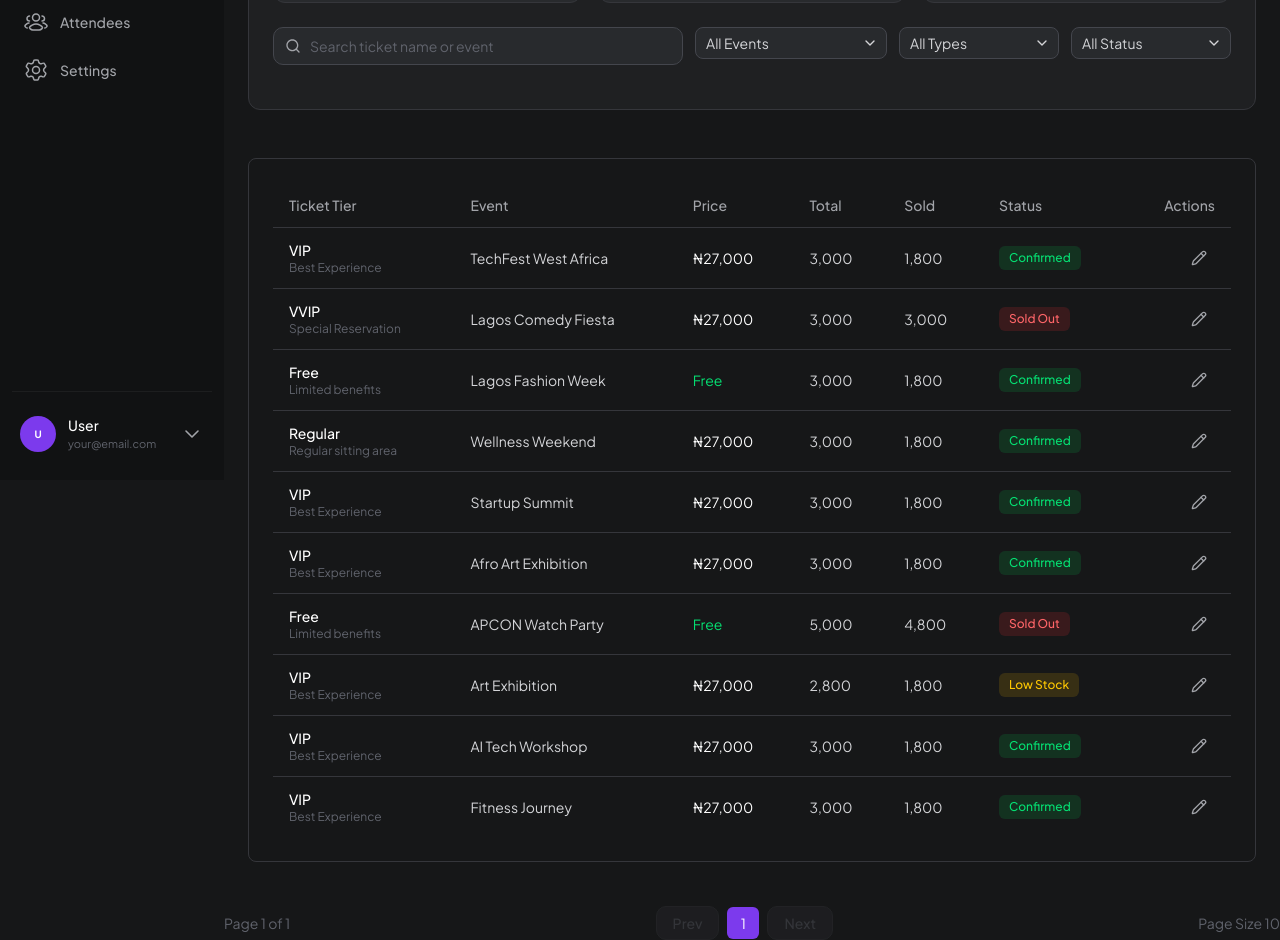
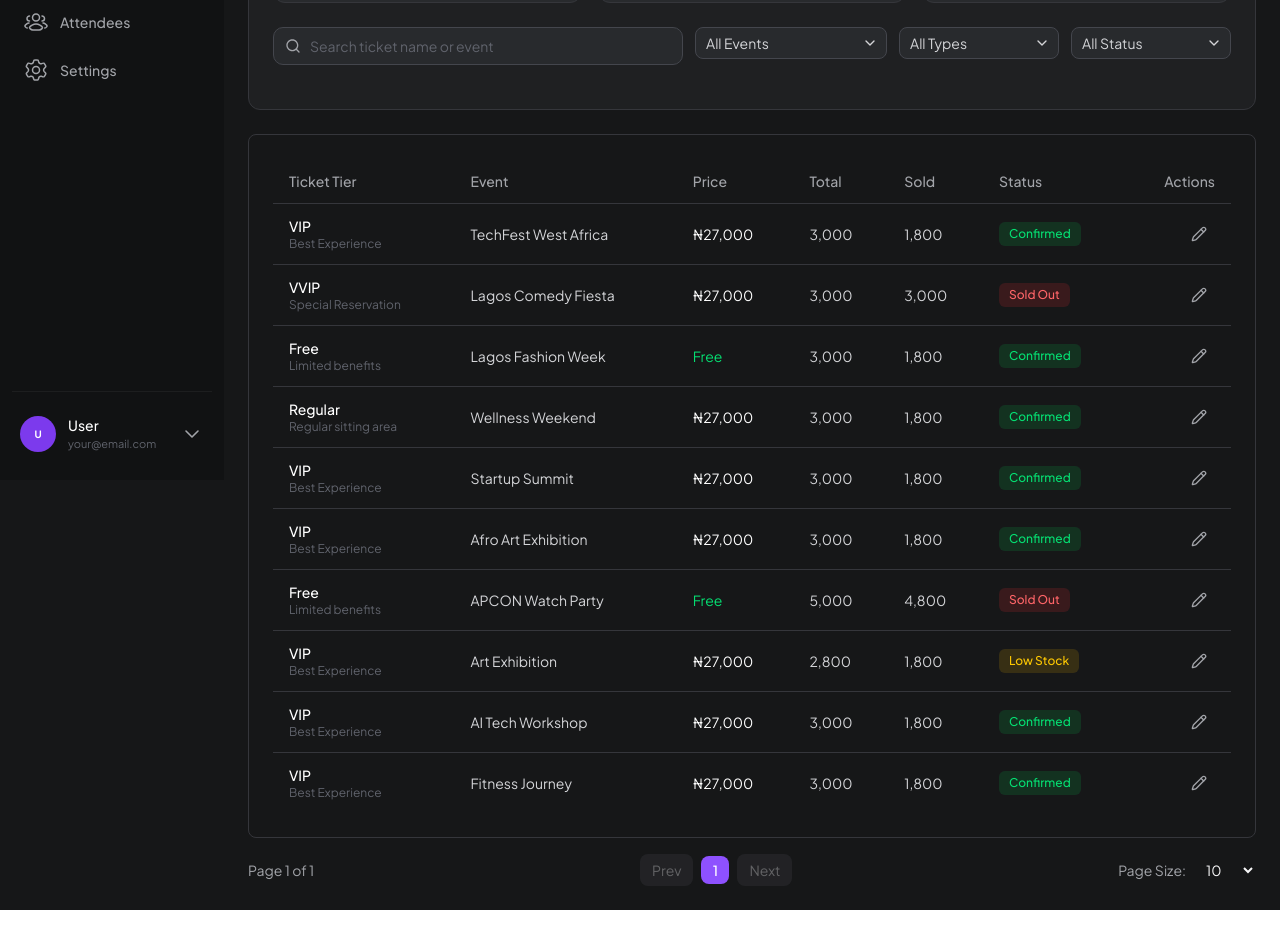
Before and after one commit to dev-prosper99/interns-project, a React (Vite) app: page /tickets in a window 1280 px wide. Shown: the part 320-1260 px from the top of the page. After the commit the page ends 1230 px from the top, so only its background shows below. Built offline with nearby package versions, Linux system fonts and the light colour scheme; sample sign-in values are in the browser's storage.

Commit message:
feat: Implement pagination component and integrate it across various pages; remove unnecessary console logs; update styles for consistency

```diff
--- a/package.json
+++ b/package.json
@@ -36,7 +36,6 @@
     "eslint-plugin-react-hooks": "^7.1.1",
     "eslint-plugin-react-refresh": "^0.5.3",
     "globals": "^17.7.0",
-    "prettier": "^3.9.6",
     "typescript": "~6.0.2",
     "typescript-eslint": "^8.62.0",
     "vite": "^8.1.1"
--- a/src/components/DashBoard/AdminDashboard/Atendee/Attendees.tsx
+++ b/src/components/DashBoard/AdminDashboard/Atendee/Attendees.tsx
@@ -5,6 +5,7 @@ import AttendeeHeader from "./AttendeeHeader";
 import { ATTENDEES, TIER_SUBTITLE, type Attendee, type Status } from "./Data";
 import { Button } from "@/components/ui/button";
 import { Input } from "@/components/ui/input";
+import { Pagination } from "@/components/ui/paginition";
 import {
   Select,
   SelectContent,
@@ -213,6 +214,9 @@ export default function AttendeesPage() {
           </div>
 
           <div className="overflow-hidden rounded-xl border border-white/10 bg-neutral-1000">
+            <Pagination items={filtered} initialPageSize={10}>
+              {(paginated) => (
+                <>
                   <div className="overflow-x-auto">
                     <table className="w-full min-w-225 text-left text-sm">
                       <thead>
@@ -228,7 +232,7 @@ export default function AttendeesPage() {
                         </tr>
                       </thead>
                       <tbody>
-                  {filtered.map((a) => (
+                        {paginated.map((a) => (
                           <tr
                             key={a.id}
                             className="border-b border-white/5 last:border-0 hover:bg-white/"
@@ -275,7 +279,7 @@ export default function AttendeesPage() {
                               >
                                 <EyeIcon />{" "}
                                 <p className="text-purple-500 cursor-pointer">
-                            Veiw details
+                                  View details
                                 </p>
                               </div>
                             </td>
@@ -283,42 +287,18 @@ export default function AttendeesPage() {
                         ))}
                       </tbody>
                     </table>
+
                   </div>
+                </>
+              )}
+            </Pagination>
 
-            <div className="flex items-center justify-between border-t border-white/10 px-4 py-3 text-sm text-neutral-500">
-              <span>Page 1 of 1</span>
-              <div className="flex items-center gap-2">
-                <Button
-                  variant="outline"
-                  size="sm"
-                  className="border-white/10 text-neutral-400 hover:bg-white/5"
-                >
-                  Prev
-                </Button>
-                <Button
-                  size="sm"
-                  className="bg-violet-600 hover:bg-violet-600/90"
-                >
-                  1
-                </Button>
-                <Button
-                  variant="outline"
-                  size="sm"
-                  className="border-white/10 text-neutral-400 hover:bg-white/5"
-                >
-                  Next
-                </Button>
-              </div>
-            </div>
           </div>
         </main>
       </div>
 
       {selected && (
-        <AttendeeDetailsModal
-          attendee={selected}
-          onClose={() => setSelected(null)}
-        />
+        <AttendeeDetailsModal attendee={selected} onClose={() => setSelected(null)} />
       )}
     </div>
   );
--- a/src/components/DashBoard/AdminDashboard/CreateEvent/CreateEventModal.tsx
+++ b/src/components/DashBoard/AdminDashboard/CreateEvent/CreateEventModal.tsx
@@ -159,7 +159,7 @@ const CreateEventModal = ({
 
       const responseText = await response.text();
 
-      console.log("Payload JSON:", JSON.stringify(payload, null, 2));
+
 
       const responseBody = responseText ? JSON.parse(responseText) : null;
 
--- a/src/components/DashBoard/AdminDashboard/CreateEvent/Stepper.tsx
+++ b/src/components/DashBoard/AdminDashboard/CreateEvent/Stepper.tsx
@@ -23,7 +23,7 @@ export default function Stepper({ currentIndex }: StepperProps) {
               state === "active"
                 ? "bg-[#3b2466]"
                 : state === "done"
-                  ? "bg-[#7c3aed]"
+                  ? "bg-purple-500"
                   : "bg-[#161616]"
             }`}
           >
--- a/src/components/DashBoard/AdminDashboard/RecentEvents.tsx
+++ b/src/components/DashBoard/AdminDashboard/RecentEvents.tsx
@@ -22,9 +22,7 @@ const RecentEvents = () => {
           "https://ticketing-management-system-be.onrender.com/api/Events",
         );
         const data = await response.json();
-        console.log(data);
-        console.log("Status:", response.status);
-        console.log("Events:", data.data.items);
+
         setRecentEvents(data.data.items || []);
       } catch (error) {
         console.error(error);
--- a/src/components/DashBoard/AdminDashboard/Tickets/TicketsPage.tsx
+++ b/src/components/DashBoard/AdminDashboard/Tickets/TicketsPage.tsx
@@ -1,10 +1,10 @@
 import { useMemo, useState } from "react";
 import { WalletIcon, TicketIcon, SearchIcon } from "@/assets/icons";
 import { Input } from "@/components/ui/input";
-import { Button } from "@/components/ui/button";
+
 import TicketHeader from "./TicketHeader";
 import Sidebar from "@/components/layouts/Sidebar";
-
+import { Pagination } from "@/components/ui/paginition";
 import {
   Select,
   SelectContent,
@@ -18,8 +18,6 @@ import { EditTicketDialog } from "./EditTicketDialog";
 import { TicketTiers as initialTickets } from "@/constants/tickets";
 import type { TicketTier, TicketStatus } from "@/types/tickets";
 
-const PAGE_SIZE = 10;
-
 function formatNaira(value: number) {
   return `₦${value.toLocaleString("en-NG")}`;
 }
@@ -32,7 +30,7 @@ export default function TicketsPage() {
   const [statusFilter, setStatusFilter] = useState<TicketStatus | undefined>(
     undefined,
   );
-  const [page, setPage] = useState(1);
+
   const [editingTicket, setEditingTicket] = useState<TicketTier | null>(null);
   const [dialogOpen, setDialogOpen] = useState(false);
 
@@ -59,12 +57,6 @@ export default function TicketsPage() {
     return matchesSearch && matchesEvent && matchesType && matchesStatus;
   });
 
-  const totalPages = Math.max(1, Math.ceil(filteredTickets.length / PAGE_SIZE));
-  const paginatedTickets = filteredTickets.slice(
-    (page - 1) * PAGE_SIZE,
-    page * PAGE_SIZE,
-  );
-
   const totalTicketsCreated = tickets.reduce((sum, t) => sum + t.total, 0);
   const totalSold = tickets.reduce((sum, t) => sum + t.sold, 0);
   const totalRevenue = tickets.reduce((sum, t) => sum + t.price * t.sold, 0);
@@ -78,22 +70,19 @@ export default function TicketsPage() {
     setTickets((prev) => prev.map((t) => (t.id === updated.id ? updated : t)));
   };
 
-  const goToPrevPage = () => setPage((p) => Math.max(1, p - 1));
-  const goToNextPage = () => setPage((p) => Math.min(totalPages, p + 1));
-
   return (
     <div className="flex bg-neutral-950 min-h-screen text-white">
       <Sidebar />
 
       <div className="flex-1">
         <TicketHeader />
+
         <div className="p-6">
-          <div className="rounded-xl border border-neutral-800 bg-neutral-900/50 p-6 ">
+          <div className="rounded-xl border border-neutral-800 bg-neutral-900/50 p-6">
             <h2 className="text-lg font-medium mb-5">Ticket Management</h2>
 
             {/* Stats */}
-
-            <div className="grid grid-cols-1 sm:grid-cols-3 gap-4 mb-6  ">
+            <div className="grid grid-cols-1 sm:grid-cols-3 gap-4 mb-6">
               <StatCard
                 icon={TicketIcon}
                 iconColor="text-orange-400"
@@ -123,10 +112,7 @@ export default function TicketsPage() {
                 <SearchIcon className="absolute left-3 top-1/2 h-4 w-4 -translate-y-1/2 text-neutral-500" />
                 <Input
                   value={search}
-                  onChange={(e) => {
-                    setSearch(e.target.value);
-                    setPage(1);
-                  }}
+                  onChange={(e) => setSearch(e.target.value)}
                   placeholder="Search ticket name or event"
                   className="pl-9 bg-neutral-900 border-neutral-700 text-white placeholder:text-neutral-500"
                 />
@@ -134,10 +120,7 @@ export default function TicketsPage() {
 
               <Select
                 value={eventFilter}
-                onValueChange={(v) => {
-                  setEventFilter(v ?? undefined);
-                  setPage(1);
-                }}
+                onValueChange={(v) => setEventFilter(v ?? undefined)}
               >
                 <SelectTrigger className="w-full lg:w-48 bg-neutral-900 border-neutral-700 text-neutral-300">
                   <SelectValue placeholder="All Events" />
@@ -153,10 +136,7 @@ export default function TicketsPage() {
 
               <Select
                 value={typeFilter}
-                onValueChange={(v) => {
-                  setTypeFilter(v ?? undefined);
-                  setPage(1);
-                }}
+                onValueChange={(v) => setTypeFilter(v ?? undefined)}
               >
                 <SelectTrigger className="w-full lg:w-40 bg-neutral-900 border-neutral-700 text-neutral-300">
                   <SelectValue placeholder="All Types" />
@@ -172,10 +152,7 @@ export default function TicketsPage() {
 
               <Select
                 value={statusFilter}
-                onValueChange={(v) => {
-                  setStatusFilter((v as TicketStatus) ?? undefined);
-                  setPage(1);
-                }}
+                onValueChange={(value) => setStatusFilter(value as TicketStatus)}
               >
                 <SelectTrigger className="w-full lg:w-40 bg-neutral-900 border-neutral-700 text-neutral-300">
                   <SelectValue placeholder="All Status" />
@@ -190,43 +167,13 @@ export default function TicketsPage() {
               </Select>
             </div>
           </div>
-        </div>
 
-        <div className="p-6">
+          <div className="mt-6">
+            <Pagination items={filteredTickets}>
+              {(paginatedTickets) => (
                 <TicketsTable tickets={paginatedTickets} onEdit={handleEditClick} />
-        </div>
-
-        {/* Pagination */}
-        <div className="flex items-center justify-between mt-5">
-          <span className="text-sm text-neutral-500">
-            Page {page} of {totalPages}
-          </span>
-          <div className="flex items-center gap-2">
-            <Button
-              variant="outline"
-              size="sm"
-              onClick={goToPrevPage}
-              disabled={page === 1}
-              className="bg-neutral-900 border-neutral-700 text-white hover:bg-neutral-800 disabled:opacity-40"
-            >
-              Prev
-            </Button>
-            <span className="flex h-8 w-8 items-center justify-center rounded-md bg-purple-500 text-sm text-white">
-              {page}
-            </span>
-            <Button
-              variant="outline"
-              size="sm"
-              onClick={goToNextPage}
-              disabled={page === totalPages}
-              className="bg-neutral-900 border-neutral-700 text-white hover:bg-neutral-800 disabled:opacity-40"
-            >
-              Next
-            </Button>
-          </div>
-          <span className="text-sm text-neutral-500">
-            Page Size {PAGE_SIZE}
-          </span>
+              )}
+            </Pagination>
           </div>
         </div>
 
@@ -237,5 +184,6 @@ export default function TicketsPage() {
           onSave={handleSave}
         />
       </div>
+    </div>
   );
 }
--- a/src/components/DashBoard/AdminDashboard/Trasanctions/TransactionsPage.tsx
+++ b/src/components/DashBoard/AdminDashboard/Trasanctions/TransactionsPage.tsx
@@ -5,7 +5,8 @@ import {
   SAMPLE_TRANSACTIONS,
   formatNaira,
 } from "./transactions.data";
-import { TransactionsTable, Pagination } from "./TransactionsTable";
+import { TransactionsTable } from "./TransactionsTable";
+import {Pagination} from "@/components/ui/paginition";
 import {
   TransactionDetailsModal,
   RefundConfirmModal,
@@ -38,8 +39,6 @@ export default function TransactionsPage({
   const [statusFilter, setStatusFilter] = useState<TransactionStatus | "All">(
     "All",
   );
-  const [page, setPage] = useState(1);
-  const [rowsPerPage, setRowsPerPage] = useState(pageSize);
   const [detailsTxn, setDetailsTxn] = useState<Transaction | null>(null);
   const [refundTxn, setRefundTxn] = useState<Transaction | null>(null);
   const [isRefunding, setIsRefunding] = useState(false);
@@ -52,17 +51,11 @@ export default function TransactionsPage({
         t.id.toLowerCase().includes(query.toLowerCase()) ||
         t.buyer.toLowerCase().includes(query.toLowerCase()) ||
         t.event.toLowerCase().includes(query.toLowerCase());
-      const matchesStatus = statusFilter === "All" || t.status === statusFilter;
+      const matchesStatus =
+        statusFilter === "All" || t.status === statusFilter;
       return matchesQuery && matchesStatus;
     });
   }, [localTransactions, query, statusFilter]);
-
-  const totalPages = Math.max(1, Math.ceil(filtered.length / rowsPerPage));
-  const currentPage = Math.min(page, totalPages);
-  const paginated = filtered.slice(
-    (currentPage - 1) * rowsPerPage,
-    currentPage * rowsPerPage,
-  );
 
   const revenueTotal = localTransactions
     .filter((t) => t.status === "Completed")
@@ -161,20 +154,16 @@ export default function TransactionsPage({
                 type="text"
                 placeholder="Search by buyer or transaction id..."
                 value={query}
-                onChange={(e) => {
-                  setQuery(e.target.value);
-                  setPage(1);
-                }}
+                onChange={(e) => setQuery(e.target.value)}
                 className="w-full bg-transparent text-sm text-neutral-50 placeholder:text-neutral-500 focus:outline-none"
               />
             </div>
             <select
               className="rounded-lg border border-neutral-800 bg-neutral-900 px-3 py-2 text-sm text-neutral-50 focus:outline-none"
               value={statusFilter}
-              onChange={(e) => {
-                setStatusFilter(e.target.value as TransactionStatus | "All");
-                setPage(1);
-              }}
+              onChange={(e) =>
+                setStatusFilter(e.target.value as TransactionStatus | "All")
+              }
             >
               {STATUS_OPTIONS.map((s) => (
                 <option key={s} value={s}>
@@ -184,24 +173,14 @@ export default function TransactionsPage({
             </select>
           </div>
 
-          <TransactionsTable
-            transactions={paginated}
-            onViewDetails={setDetailsTxn}
-          />
-
-          <div className="mt-4">
-            <Pagination
-              currentPage={currentPage}
-              totalPages={totalPages}
-              rowsPerPage={rowsPerPage}
-              onPrev={() => setPage((p) => Math.max(1, p - 1))}
-              onNext={() => setPage((p) => Math.min(totalPages, p + 1))}
-              onRowsPerPageChange={(n) => {
-                setRowsPerPage(n);
-                setPage(1);
-              }}
-            />
-          </div>
+          <Pagination items={filtered} initialPageSize={pageSize}>
+            {(paginated) => (
+              <TransactionsTable
+                transactions={paginated}
+                onViewDetails={setDetailsTxn}
+              />
+            )}
+          </Pagination>
 
           {detailsTxn && (
             <TransactionDetailsModal
--- a/src/components/Events/Events.tsx
+++ b/src/components/Events/Events.tsx
@@ -70,6 +70,7 @@ export default function EventsPage() {
         );
 
         const result = await response.json();
+
 
         const mappedEvents = result.data.items.map((event: any) => ({
           id: event.id,
--- /dev/null
+++ b/src/components/ui/paginition.tsx
@@ -0,0 +1,79 @@
+import { useMemo, useState, type ReactNode } from "react";
+
+interface PaginationProps<T> {
+  items: T[];
+  initialPageSize?: number;
+  rowsPerPageOptions?: number[];
+  children: (paginated: T[]) => ReactNode;
+}
+
+export function Pagination<T>({
+  items,
+  initialPageSize = 10,
+  rowsPerPageOptions = [10, 25, 50, 100],
+  children,
+}: PaginationProps<T>) {
+  const [page, setPage] = useState(1);
+  const [rowsPerPage, setRowsPerPage] = useState(initialPageSize);
+
+  const totalPages = Math.max(1, Math.ceil(items.length / rowsPerPage));
+  const currentPage = Math.min(page, totalPages);
+
+  const paginated = useMemo(
+    () =>
+      items.slice((currentPage - 1) * rowsPerPage, currentPage * rowsPerPage),
+    [items, currentPage, rowsPerPage],
+  );
+
+  return (
+    <>
+      {children(paginated)}
+
+      <div className="mt-4 flex items-center justify-between text-sm text-neutral-400">
+        <span>
+          Page {currentPage} of {totalPages}
+        </span>
+
+        <div className="flex items-center gap-2">
+          <button
+            type="button"
+            onClick={() => setPage((p) => Math.max(1, p - 1))}
+            disabled={currentPage === 1}
+            className="rounded-lg bg-neutral-800 px-3 py-1.5 text-neutral-300 hover:bg-neutral-700 disabled:cursor-not-allowed disabled:opacity-40"
+          >
+            Prev
+          </button>
+          <span className="flex h-7 w-7 items-center justify-center rounded-lg bg-violet-500 text-sm font-medium text-white">
+            {currentPage}
+          </span>
+          <button
+            type="button"
+            onClick={() => setPage((p) => Math.min(totalPages, p + 1))}
+            disabled={currentPage === totalPages}
+            className="rounded-lg bg-neutral-800 px-3 py-1.5 text-neutral-300 hover:bg-neutral-700 disabled:cursor-not-allowed disabled:opacity-40"
+          >
+            Next
+          </button>
+        </div>
+
+        <div className="flex items-center gap-2">
+          Page Size:
+          <select
+            className="rounded-lg bg-transparent px-2 py-1 text-neutral-50 focus:outline-none"
+            value={rowsPerPage}
+            onChange={(e) => {
+              setRowsPerPage(Number(e.target.value));
+              setPage(1);
+            }}
+          >
+            {rowsPerPageOptions.map((n) => (
+              <option key={n} value={n} className="bg-neutral-900">
+                {n}
+              </option>
+            ))}
+          </select>
+        </div>
+      </div>
+    </>
+  );
+}
--- a/src/pages/authentication/Login.tsx
+++ b/src/pages/authentication/Login.tsx
@@ -107,6 +107,7 @@ const Login = () => {
 
       const data = await response.json();
 
+
       if (!response.ok) {
         throw new Error(data.message || "Invalid email or password");
       }
@@ -154,6 +155,7 @@ const Login = () => {
         message: "Welcome back!",
       });
       const payload = JSON.parse(atob(authToken.split(".")[1]));
+
 
       const role =
         payload["http://schemas.microsoft.com/ws/2008/06/identity/claims/role"];
```
Also changed, not shown: src/components/DashBoard/AdminDashboard/Analytics/AnalyticsPage.tsx (+4 -4 lines), src/components/DashBoard/AdminDashboard/CreateEvent/FormControls.tsx (+1 -1 lines), 1 other file (tests, documents, lock files or other folders). Lines whose indentation alone changed are shown as unchanged.
